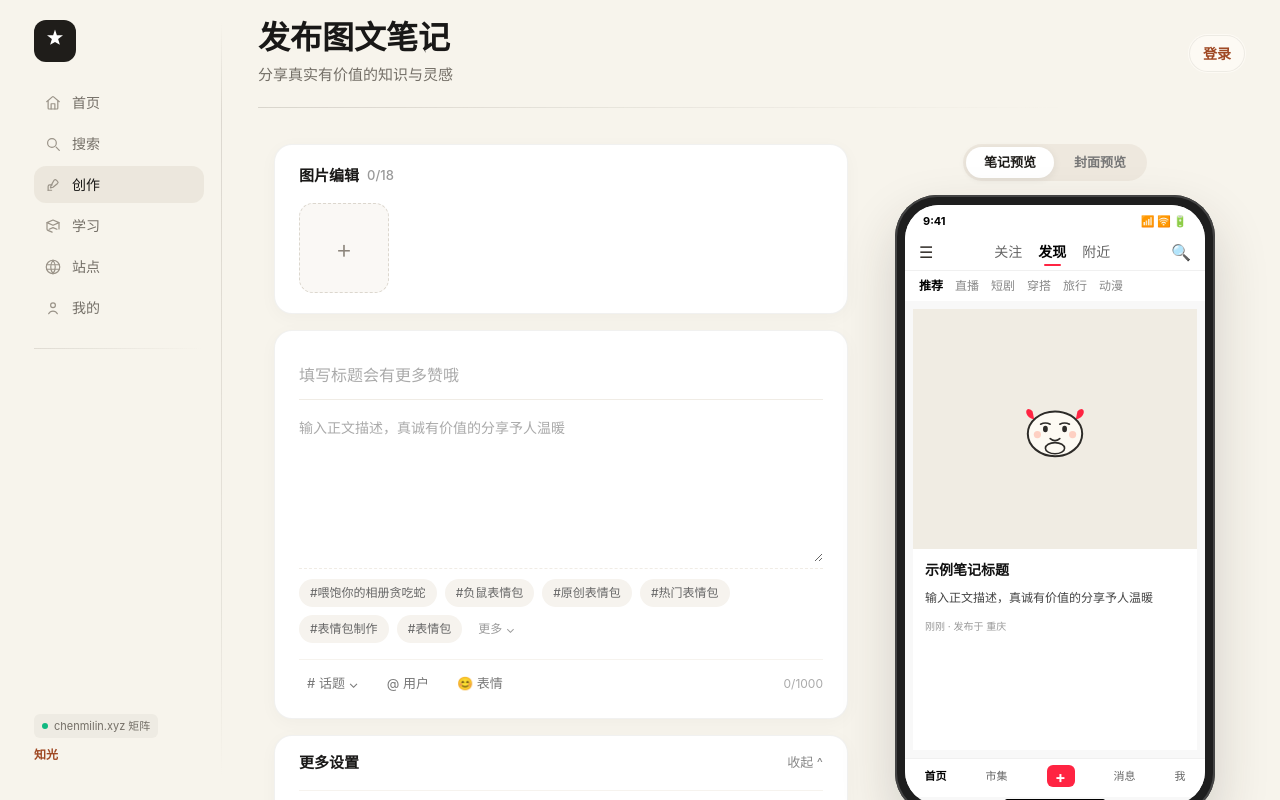
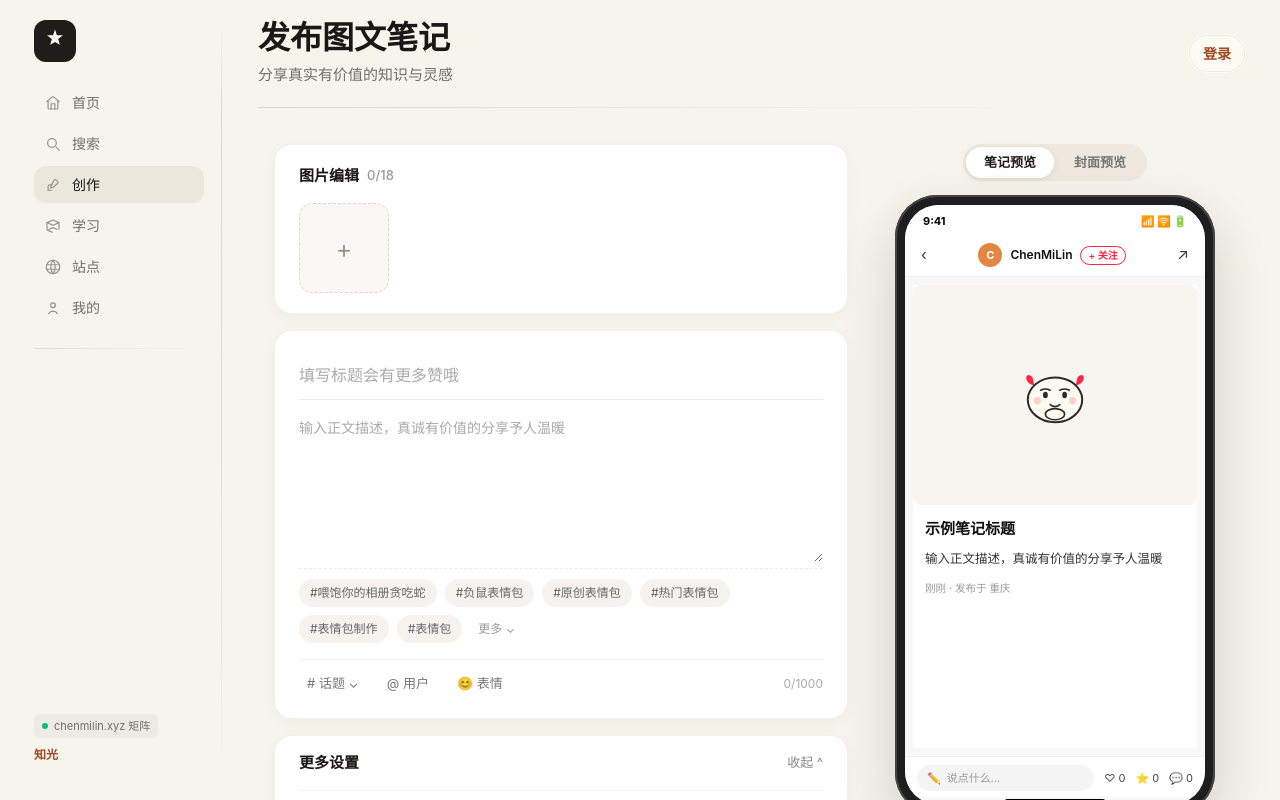
Before and after one commit to Crazy-ChenMiLin/Vlog, a React (Vite) app in the folder zhiguang_fe/zhiguang_fe-main/: page /create in a window 1280 px wide. Both pictures are taken after a click on the button "笔记预览". Shown: the top 800 px of the page. Built offline with nearby package versions, Linux system fonts and the light colour scheme.

Commit message:
fix: 修复笔记预览模式下图片与标题重叠问题，完善真实小红书笔记详情交互

```diff
--- a/zhiguang_fe/zhiguang_fe-main/src/pages/CreatePage.module.css
+++ b/zhiguang_fe/zhiguang_fe-main/src/pages/CreatePage.module.css
@@ -657,66 +657,160 @@
   background: #e9e5de;
 }
 
+.detailTopNav {
+  display: flex;
+  align-items: center;
+  justify-content: space-between;
+  padding: 8px 12px;
+  background: #fff;
+  border-bottom: 1px solid #f0f0f0;
+}
+
+.detailBackBtn,
+.detailShareBtn {
+  font-size: 15px;
+  color: #333;
+  cursor: pointer;
+  background: transparent;
+  border: none;
+  padding: 2px 4px;
+}
+
+.detailAuthorGroup {
+  display: flex;
+  align-items: center;
+  gap: 8px;
+}
+
+.detailAvatar {
+  width: 24px;
+  height: 24px;
+  border-radius: 50%;
+  background: #e28743;
+  color: #fff;
+  font-size: 11px;
+  font-weight: 700;
+  display: grid;
+  place-items: center;
+}
+
+.detailAuthorName {
+  font-size: 12px;
+  font-weight: 600;
+  color: #111;
+}
+
+.detailFollowBtn {
+  font-size: 10px;
+  font-weight: 600;
+  color: #ff2442;
+  border: 1px solid #ff2442;
+  border-radius: 999px;
+  padding: 1px 7px;
+  background: #fff;
+}
+
 .detailView {
   display: flex;
   flex-direction: column;
   background: #fff;
   min-height: 100%;
-  padding-bottom: 40px;
+  padding-bottom: 24px;
 }
 
 .detailImageWrap {
   width: 100%;
-  height: 240px;
-  background: #f0ece3;
-  display: grid;
-  place-items: center;
+  height: 220px;
+  background: #f7f5f0;
+  overflow: hidden;
+  display: flex;
+  align-items: center;
+  justify-content: center;
+  margin-bottom: 14px;
+  border-radius: 8px;
 }
 
 .detailImage {
   width: 100%;
   height: 100%;
   object-fit: contain;
+  display: block;
 }
 
 .detailContent {
-  padding: 12px;
+  padding: 0 12px;
   display: flex;
   flex-direction: column;
   gap: 8px;
 }
 
 .detailTitle {
-  font-size: 14px;
+  font-size: 15px;
   font-weight: 700;
   color: #111;
   margin: 0;
-  line-height: 1.4;
+  line-height: 1.45;
+  word-break: break-word;
 }
 
 .detailDesc {
-  font-size: 12px;
-  color: #444;
-  line-height: 1.55;
+  font-size: 12.5px;
+  color: #333;
+  line-height: 1.6;
   margin: 0;
   white-space: pre-wrap;
+  word-break: break-word;
 }
 
 .detailTags {
   display: flex;
   flex-wrap: wrap;
-  gap: 4px;
+  gap: 6px;
+  margin-top: 2px;
 }
 
 .detailTag {
   color: #133863;
   font-size: 11px;
+  background: #f0f4f8;
+  padding: 2px 6px;
+  border-radius: 4px;
 }
 
 .detailMeta {
-  font-size: 10px;
+  font-size: 10.5px;
   color: #999;
   margin-top: 4px;
+}
+
+.detailBottomBar {
+  display: flex;
+  align-items: center;
+  justify-content: space-between;
+  padding: 8px 12px 6px;
+  background: #fff;
+  border-top: 1px solid #f0f0f0;
+  gap: 10px;
+}
+
+.detailCommentPill {
+  flex: 1;
+  display: flex;
+  align-items: center;
+  gap: 6px;
+  padding: 5px 10px;
+  border-radius: 999px;
+  background: #f4f4f4;
+  color: #999;
+  font-size: 11px;
+}
+
+.detailActionIcons {
+  display: flex;
+  align-items: center;
+  gap: 10px;
+  font-size: 11px;
+  color: #444;
 }
 
 .phoneBottomNav {
--- a/zhiguang_fe/zhiguang_fe-main/src/pages/CreatePage.tsx
+++ b/zhiguang_fe/zhiguang_fe-main/src/pages/CreatePage.tsx
@@ -439,6 +439,8 @@ const CreatePage = () => {
                 <span>📶 🛜 🔋</span>
               </div>
 
+              {previewTab === "feed" ? (
+                <>
                   <div className={styles.phoneTopNav}>
                     <span>☰</span>
                     <div className={styles.phoneTopTabs}>
@@ -459,7 +461,6 @@ const CreatePage = () => {
                   </div>
 
                   <div className={styles.phoneBody}>
-                {previewTab === "feed" ? (
                     <div className={styles.feedGrid}>
                       <div className={styles.feedCard}>
                         <div className={styles.feedCardImageWrap}>
@@ -537,7 +538,35 @@ const CreatePage = () => {
                         </div>
                       </div>
                     </div>
+                  </div>
+
+                  <div className={styles.phoneBottomNav}>
+                    <span className={styles.phoneBottomActive}>首页</span>
+                    <span>市集</span>
+                    <span className={styles.phonePlusBtn}>+</span>
+                    <span>消息</span>
+                    <span>我</span>
+                  </div>
+                </>
               ) : (
+                <>
+                  <div className={styles.detailTopNav}>
+                    <button type="button" className={styles.detailBackBtn}>
+                      ‹
+                    </button>
+                    <div className={styles.detailAuthorGroup}>
+                      <div className={styles.detailAvatar}>
+                        {authorName.slice(0, 1)}
+                      </div>
+                      <span className={styles.detailAuthorName}>{authorName}</span>
+                      <span className={styles.detailFollowBtn}>+ 关注</span>
+                    </div>
+                    <button type="button" className={styles.detailShareBtn}>
+                      ↗
+                    </button>
+                  </div>
+
+                  <div className={styles.phoneBody}>
                     <div className={styles.detailView}>
                       <div className={styles.detailImageWrap}>
                         {uploadedImgUrls[0] ? (
@@ -569,16 +598,22 @@ const CreatePage = () => {
                         <div className={styles.detailMeta}>刚刚 · 发布于 重庆</div>
                       </div>
                     </div>
-                )}
                   </div>
 
-              <div className={styles.phoneBottomNav}>
-                <span className={styles.phoneBottomActive}>首页</span>
-                <span>市集</span>
-                <span className={styles.phonePlusBtn}>+</span>
-                <span>消息</span>
-                <span>我</span>
+                  <div className={styles.detailBottomBar}>
+                    <div className={styles.detailCommentPill}>
+                      <span>✏️</span>
+                      <span>说点什么...</span>
                     </div>
+                    <div className={styles.detailActionIcons}>
+                      <span>♡ 0</span>
+                      <span>⭐ 0</span>
+                      <span>💬 0</span>
+                    </div>
+                  </div>
+                </>
+              )}
+
               <div className={styles.homeIndicator} />
             </div>
           </div>
```
Lines whose indentation alone changed are shown as unchanged.
